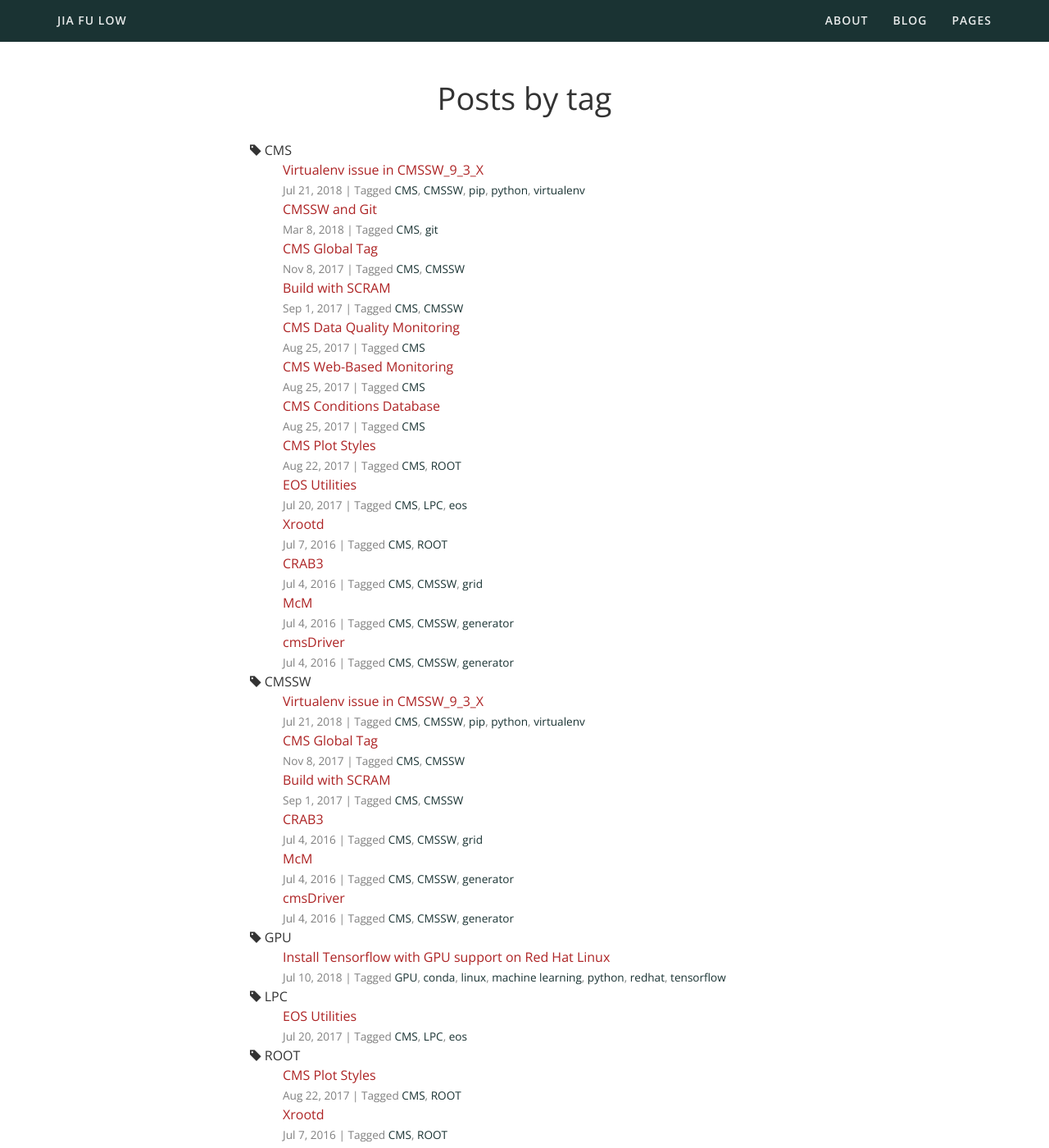
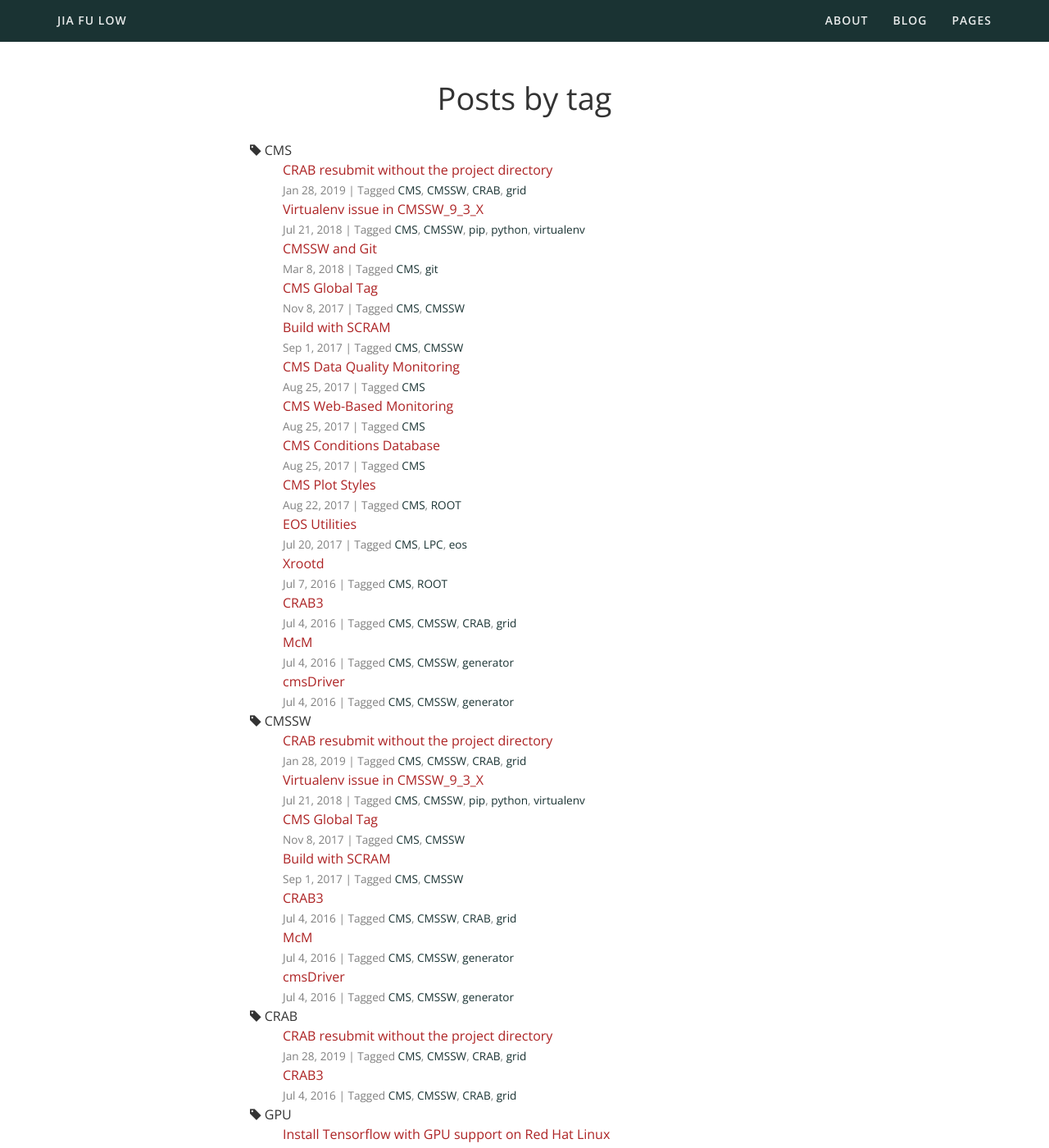
Before and after one commit to jiafulow/jiafulow.github.io, a Jekyll site: the page built from blog/tags.html, in a window 1280 px wide and 1400 px high. Shown: the whole window at 82% size. Built offline with Jekyll 4.4.1, drawn with Linux system fonts in a browser that asks for light colours; a style sheet for code colours, icons or effects is not loaded; part of the change alters nothing that is shown; some of the changed text lies outside the part shown.

Commit message:
Create _posts/2019-01-28-crab-resubmit-without-the-project-directory.md

````diff
--- a/_posts/2016-07-04-cms-crab3.md
+++ b/_posts/2016-07-04-cms-crab3.md
@@ -3,7 +3,7 @@ layout: post
 date: 2016-07-04 17:26:19
 title: CRAB3
 categories: [howto]
-tags: [CMSSW, CMS, grid]
+tags: [CMSSW, CMS, CRAB, grid]
 ---
 
 `crab` is used to create and submit CMSSW jobs, distributing them to computing centers all over the world. The reference TWiki pages are:
--- /dev/null
+++ b/_posts/2019-01-28-crab-resubmit-without-the-project-directory.md
@@ -0,0 +1,37 @@
+---
+layout: post
+date: 2019-01-28 12:12:45
+title: CRAB resubmit without the project directory
+categories: [howto]
+tags: [CMS, CMSSW, CRAB, grid]
+---
+
+The CRAB project directory is the directory that is created when you make a new CRAB project (i.e. when you do `crab submit`). Sometimes you might have removed the project directory too quickly, before you realize that you want to resubmit some of the jobs. But without the project directory, you cannot call `crab resubmit`.
+
+If you know the "task name", which looks like `YYMMDD_HHMMSS:request_name`, then it's possible to recreate the project directory. The timestamp is the time when you call `crab submit`, whereas the `request_name` is `config.General.requestName` from your `crab.py`.  If you don't remember the task name, you can always check the [Task Monitoring dashboard](http://dashb-cms-job.cern.ch/dashboard/templates/task-analysis) to find out.
+
+First, make an empty directory to be used as the CRAB project directory:
+
+``` shell
+mkdir PROJDIR
+```
+
+Then, do the following in python:
+
+``` shell
+from CRABClient.UserUtilities import config
+from CRABClient.ClientUtilities import createCache
+
+requestarea = PROJDIR
+uniquerequestname = TASKNAME
+
+host = 'cmsweb.cern.ch'
+port = ''
+voRole = ''
+voGroup = ''
+instance = 'prod'
+originalConfig = config()
+createCache(requestarea, host, port, uniquerequestname, voRole, voGroup, instance, config)
+```
+
+Please replace `PROJDIR` and `TASKNAME` in the above with the project directory and the task name.
````
